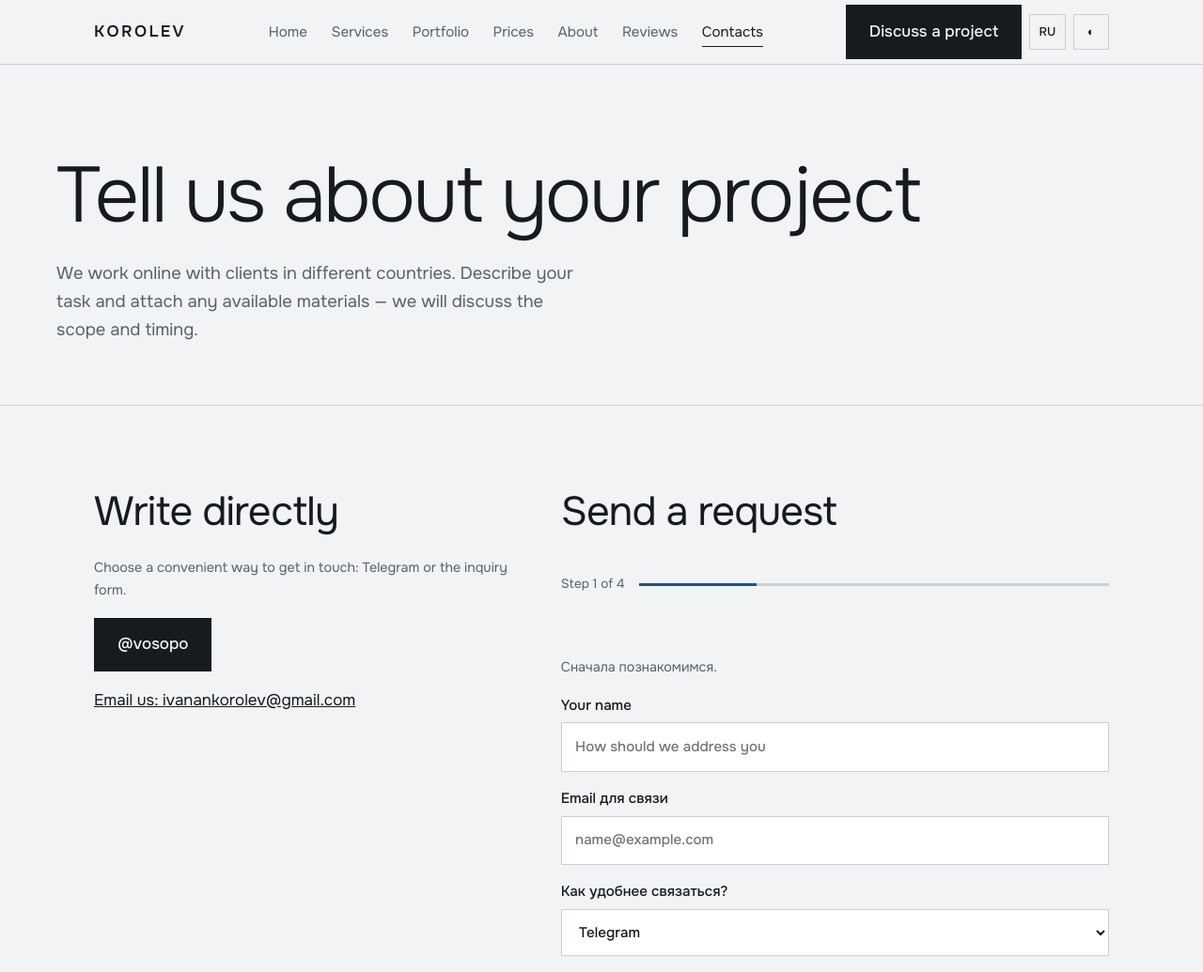
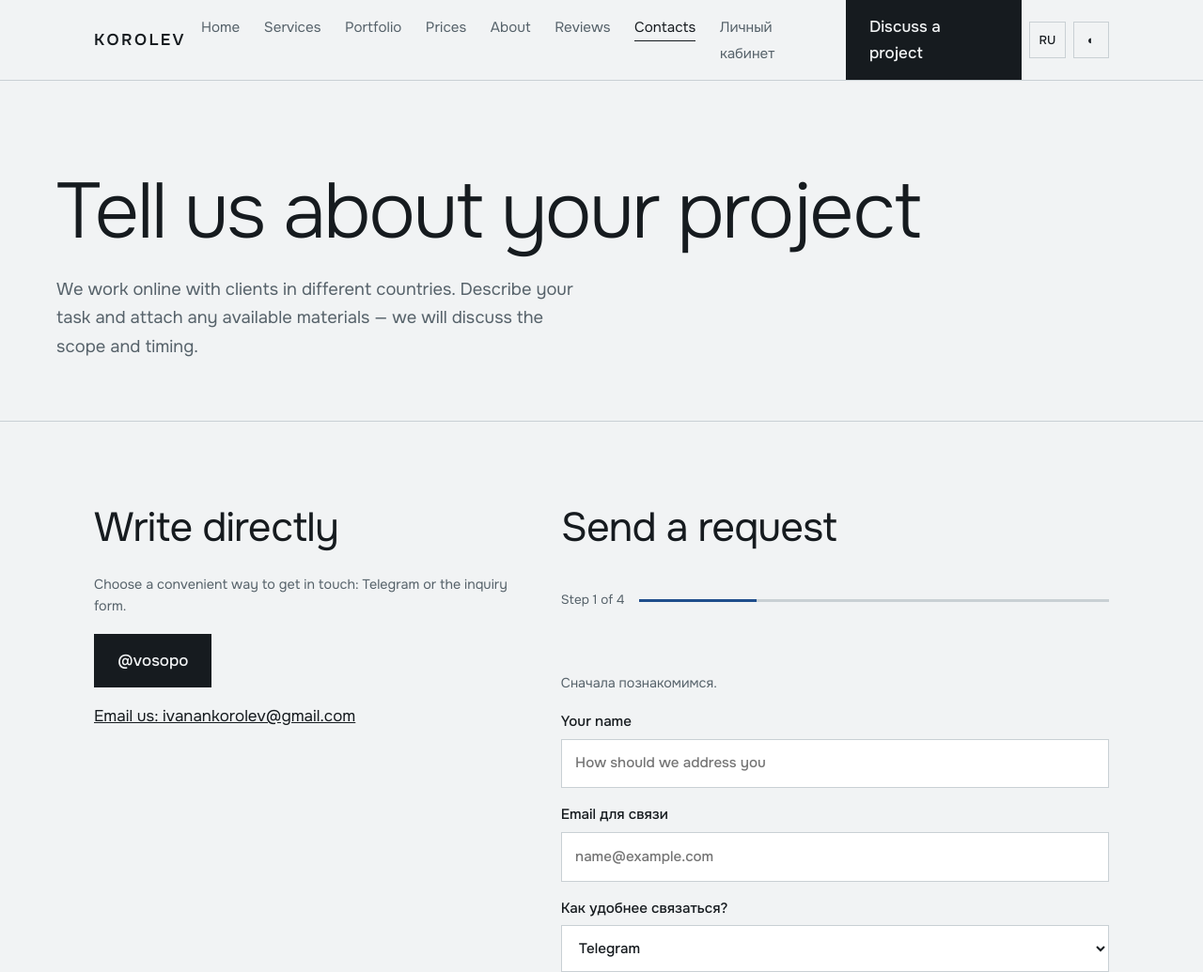
Before and after one commit to cuapfss/Korolev, a plain HTML site: page contacts.html in a window 1280 px wide. Shown: the top 1035 px of the page at 94% size. Drawn offline with Linux system fonts and the light colour scheme.

Commit message:
Add client portal navigation link

```diff
--- a/contacts.html
+++ b/contacts.html
@@ -6,7 +6,7 @@
 <script>try{var t=localStorage.getItem('k-theme');if(t)document.documentElement.dataset.theme=t}catch(e){}document.documentElement.classList.add('js')</script>
 <link rel="stylesheet" href="style.css"></head><body data-p="contacts">
 <header><div class="wrap bar"><a class="logo" href="index.html">KOROLEV</a>
-<nav id="nav" aria-label="Menu"><ul><li><a href="index.html" data-i="n_index">Главная</a></li><li><a href="services.html" data-i="n_services">Услуги</a></li><li><a href="portfolio.html" data-i="n_portfolio">Портфолио</a></li><li><a href="prices.html" data-i="n_prices">Цены</a></li><li><a href="about.html" data-i="n_about">О студии</a></li><li><a href="reviews.html" data-i="n_reviews">Отзывы</a></li><li><a href="contacts.html" aria-current="page" data-i="n_contacts">Контакты</a></li></ul></nav>
+<nav id="nav" aria-label="Menu"><ul><li><a href="index.html" data-i="n_index">Главная</a></li><li><a href="services.html" data-i="n_services">Услуги</a></li><li><a href="portfolio.html" data-i="n_portfolio">Портфолио</a></li><li><a href="prices.html" data-i="n_prices">Цены</a></li><li><a href="about.html" data-i="n_about">О студии</a></li><li><a href="reviews.html" data-i="n_reviews">Отзывы</a></li><li><a href="contacts.html" aria-current="page" data-i="n_contacts">Контакты</a></li><li><a href="account.html">Личный кабинет</a></li></ul></nav>
 <div class="tools"><a class="btn cta-top" href="contacts.html" data-i="cta">Обсудить проект</a>
 <button class="ic" id="lg" type="button" aria-label="Language">EN</button><button class="ic" id="th" type="button" aria-label="Theme">◐</button>
 <button class="menu" type="button" aria-expanded="false" aria-controls="nav" onclick="var n=document.getElementById('nav');this.setAttribute('aria-expanded',n.classList.toggle('open'))" data-i="menu">Меню</button></div></div></header>
```
